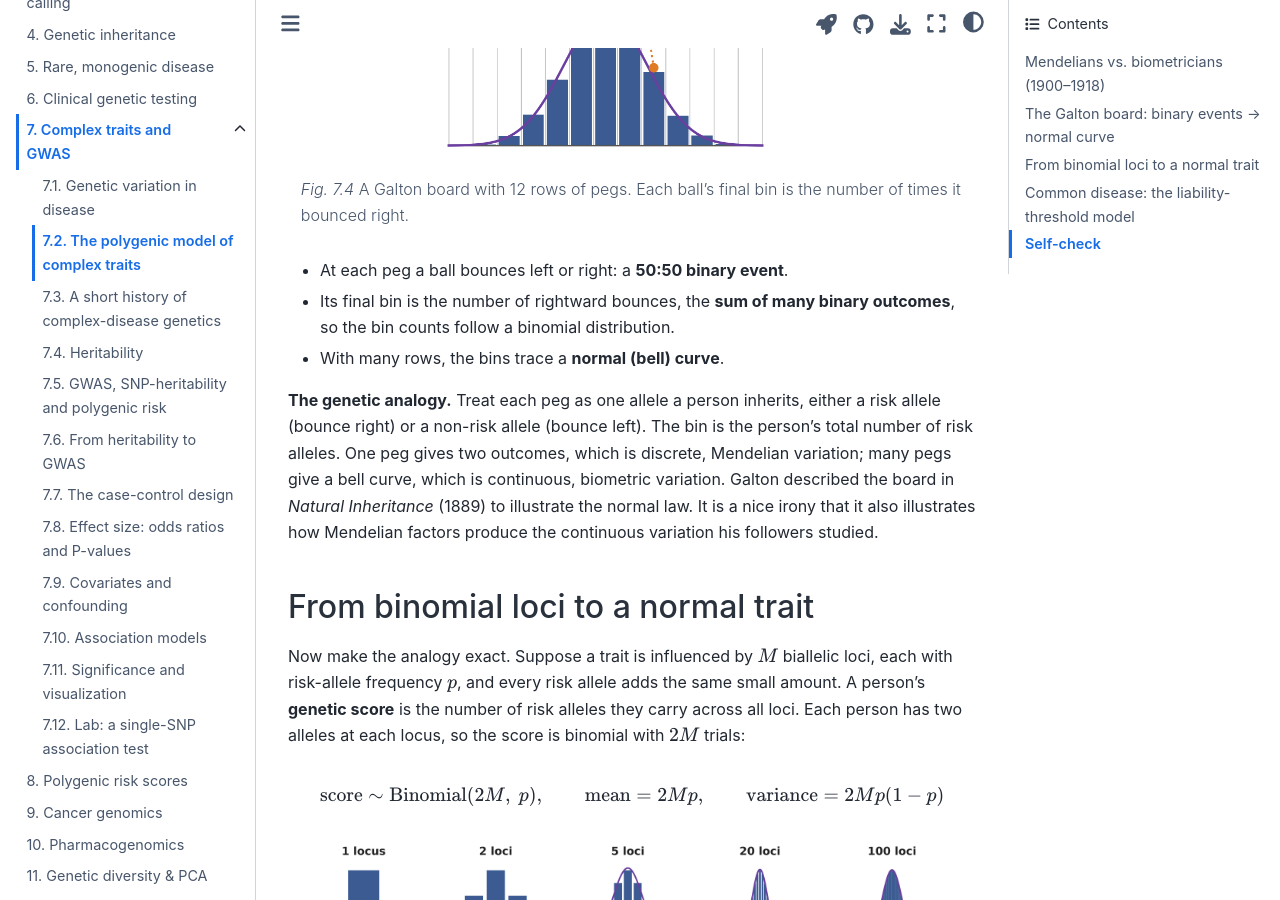
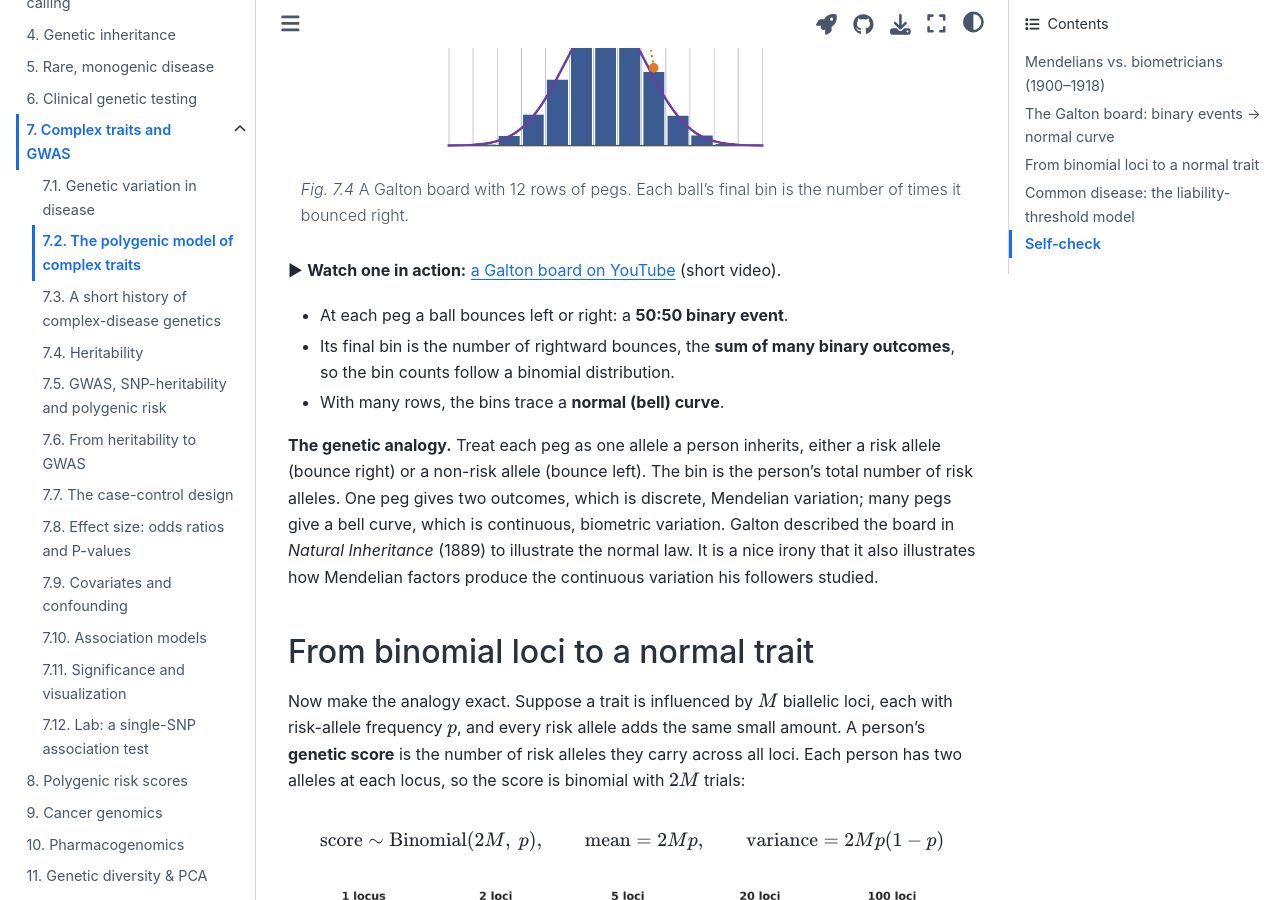
Before and after one commit to ikingjordan3/gab-book, a Jupyter Book: the page built from book/complex-traits-gwas/polygenic-model.md, in a window 1280 px wide and 900 px high, scrolled down 1932 px. Built offline with Jupyter Book 1.0.4 settings and Sphinx 7.4.7 and the Sphinx Book theme 1.1.4, drawn with Linux system fonts in a browser that asks for light colours.

Commit message:
7.2: link to a Galton board video under the figure (#15)
Claude-Session: https://claude.ai/code/session_01U6DWbeVWiDfcG4AH2CHpBz

Co-authored-by: Claude <noreply@anthropic.com>

````diff
--- a/book/complex-traits-gwas/polygenic-model.md
+++ b/book/complex-traits-gwas/polygenic-model.md
@@ -59,6 +59,8 @@ Galton, the founder of the biometric school, built a device that captures Fisher
 
 A Galton board with 12 rows of pegs. Each ball's final bin is the number of times it bounced right.
 ```
+
+▶ **Watch one in action:** [a Galton board on YouTube](https://www.youtube.com/shorts/TwctT3Ncm1w) (short video).
 
 - At each peg a ball bounces left or right: a **50:50 binary event**.
 - Its final bin is the number of rightward bounces, the **sum of many binary outcomes**, so the bin counts
````
